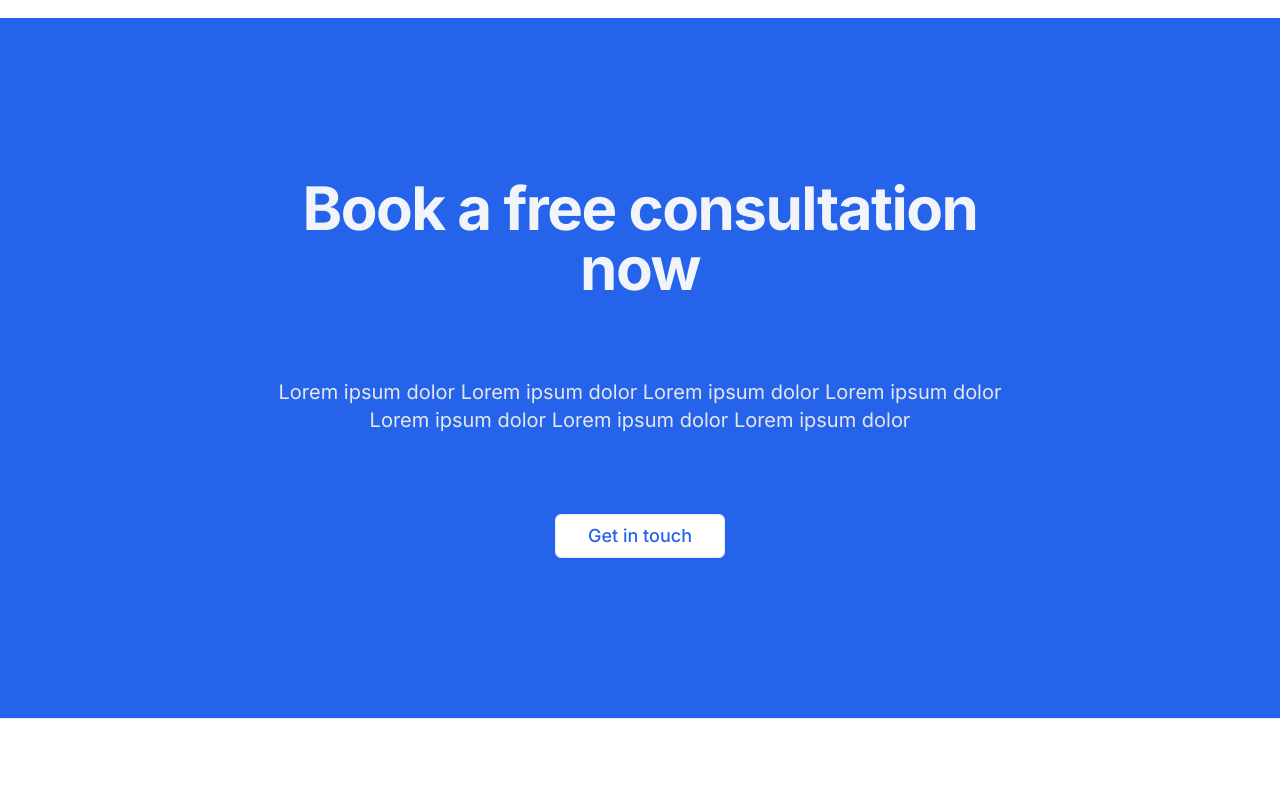
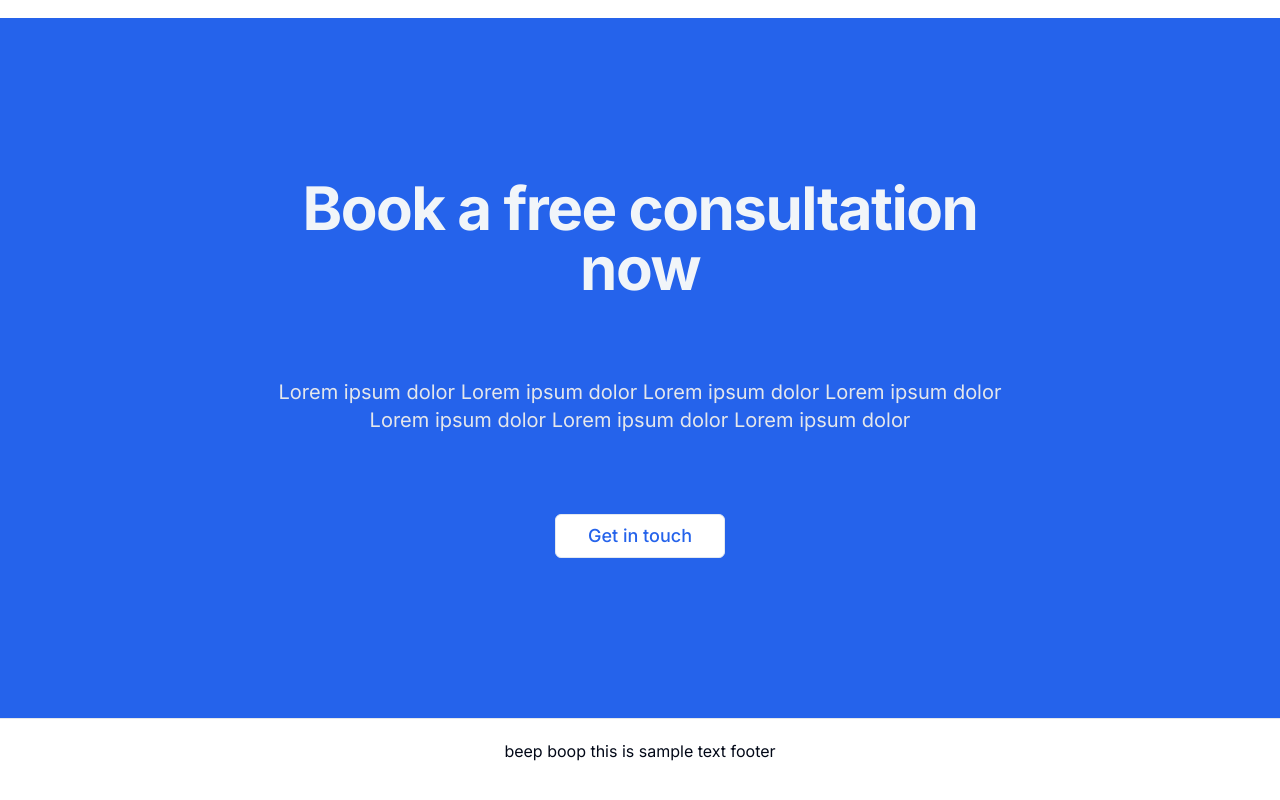
Before and after one commit to AshwinIyer101/Bluepoint-website, a Next.js app: page / in a window 1280 px wide. Shown: the part 2192-2992 px from the top of the page. Built offline with nearby package versions, Linux system fonts and the light colour scheme.

Commit message:
Random fix for deployment

```diff
--- a/src/components/footer.tsx
+++ b/src/components/footer.tsx
@@ -4,8 +4,8 @@ import MaxWidthWrapper from "./MaxWidthWrapper"
 const Footer = ({}) => {
 return (
    <footer className=" h-32 border-t border-gray-200">
-    <MaxWidthWrapper>
-
+    <MaxWidthWrapper className="flex justify-center">
+    <p className="pt-5"> beep boop this is sample text footer</p>
     </MaxWidthWrapper>
    </footer>
 )
```
